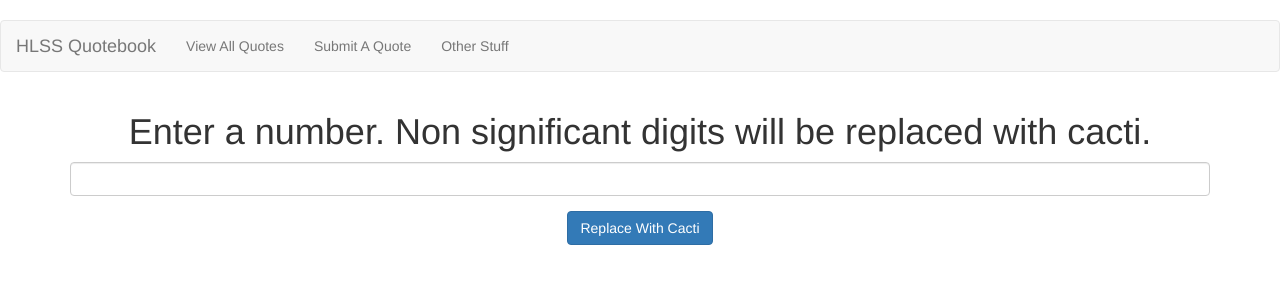
After one commit to MadDoctor5813/Quotebook, a Django app: page /stuff/cactus-sig-figs/ in a window 1280 px wide. The commit adds this page. Shown: the top 300 px of the page. Run offline with Django 3.2, Linux system fonts and the light colour scheme; some libraries are stand-ins or nearby versions.

Commit message:
Move the cactus-sig-figs project into the site

```diff
--- a/Quotebook/Quotebook/urls.py
+++ b/Quotebook/Quotebook/urls.py
@@ -25,6 +25,8 @@ urlpatterns = [
 
     url(r'^stuff/$', app.views.stuff_page),
 
+    url(r'^stuff/cactus-sig-figs/$', app.views.cactus_sig_figs),
+
     # Uncomment the admin/doc line below to enable admin documentation:
     # url(r'^admin/doc/', include('django.contrib.admindocs.urls')),
 
--- a/Quotebook/app/static/app/content/quotebook.css
+++ b/Quotebook/app/static/app/content/quotebook.css
@@ -15,3 +15,7 @@
     font-family: 'Palatino Linotype';
     font-size: 2em;
 }
+
+.misc-project-link {
+    font-size: large;
+}
--- /dev/null
+++ b/Quotebook/app/static/app/scripts/cactus-sig-figs/script.js
@@ -0,0 +1,57 @@
+function is_zero(char) {
+  if (char == '0' || char == '.') {
+    return true;
+  }
+  return false;
+}
+
+function replace_char(str_arr, idx) {
+  str_arr[idx] = '\u{1F335}';
+}
+
+function replace_placeholders(str) {
+  if (isNaN(str)) {
+    return undefined;
+  }
+  var first_non_zero = -1;
+  var last_non_zero = -1;
+  var decimal_point = -1;
+  for (i = 0; i < str.length; i++) {
+    chr = str[i];
+    if (!is_zero(chr)) {
+      last_non_zero = i;
+      if (first_non_zero == -1) {
+        first_non_zero = i;
+      }
+    }
+    if (chr == '.') {
+      decimal_point = i;
+    }
+  }
+  str_arr = str.split('');
+  //set significant digits
+  for (i = 0; i < str_arr.length; i++) {
+    if (first_non_zero > decimal_point && i < decimal_point) {
+      replace_char(str_arr, i);
+    }
+    if (decimal_point == -1 && i > last_non_zero) {
+      replace_char(str_arr, i);
+    }
+    if (i > decimal_point && i < first_non_zero) {
+      replace_char(str_arr, i);
+    }
+  }
+  return str_arr.join('');
+}
+
+function btn_on_click() {
+	var input_field = document.getElementById("input-field");
+	input_str = input_field.value;
+	var replaced = replace_placeholders(input_str);
+	if (replaced === undefined) {
+		alert("Enter a valid number.");
+	}
+	else {
+		input_field.value = replaced;
+	}
+}
--- /dev/null
+++ b/Quotebook/app/templates/app/cactus_sig_figs.html
@@ -0,0 +1,19 @@
+{% extends "app/base.html" %}
+
+{% load static %}
+
+{% block custom-js %}
+<script src="{% static 'app/scripts/cactus-sig-figs/script.js' %}" type="text/javascript"></script>
+{% endblock %}
+
+{% block content %}
+<div class="container text-center">
+    <h1>Enter a number. Non significant digits will be replaced with cacti.</h1>
+    <div class="form-group">
+	    <input class="form-control form-control-lg" type="text" id="input-field"/>
+    </div>
+    <div class="form-group">
+        <button class="btn btn-large btn-primary" onclick="btn_on_click()">Replace With Cacti</button>
+    </div>
+</div>
+{% endblock %}
--- a/Quotebook/app/templates/app/stuff_page.html
+++ b/Quotebook/app/templates/app/stuff_page.html
@@ -7,6 +7,6 @@
     <h1>I only have one free domain, so everything else I make also goes here. </br>Fun stuff below:</h1>
 </div>
 <div class="container">
-    <p>Replace with future content</p>
+    <a class="misc-project-link" href="/stuff/cactus-sig-figs/">Cactus Sig Figs</a>
 </div>
 {% endblock %}
--- a/Quotebook/app/views.py
+++ b/Quotebook/app/views.py
@@ -18,6 +18,9 @@ import random
 
 def stuff_page(request):
     return render(request, 'app/stuff_page.html')
+
+def cactus_sig_figs(request):
+    return render(request, 'app/cactus_sig_figs.html')
 
 def view_quote(request, page_id=None):
     if page_id == None:
```
Also changed, not shown: 1 other file.
